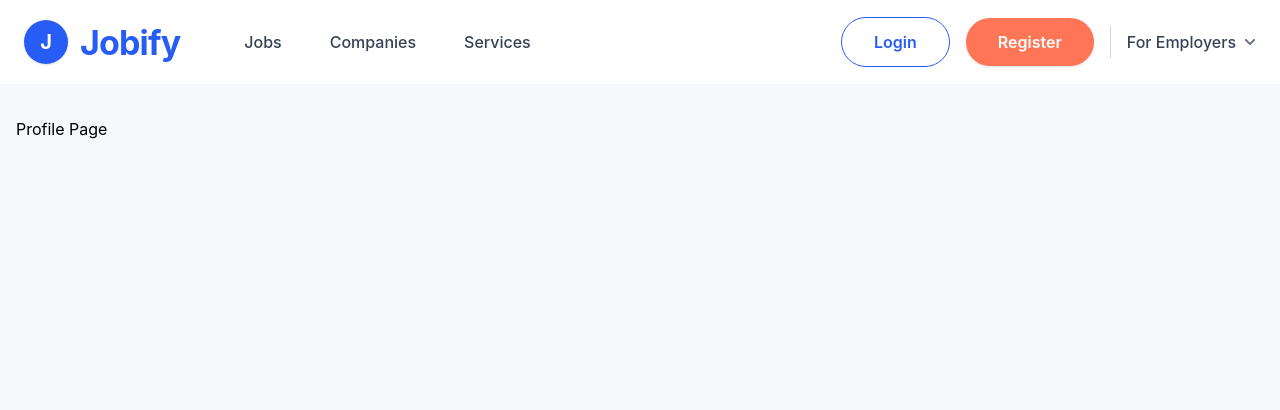
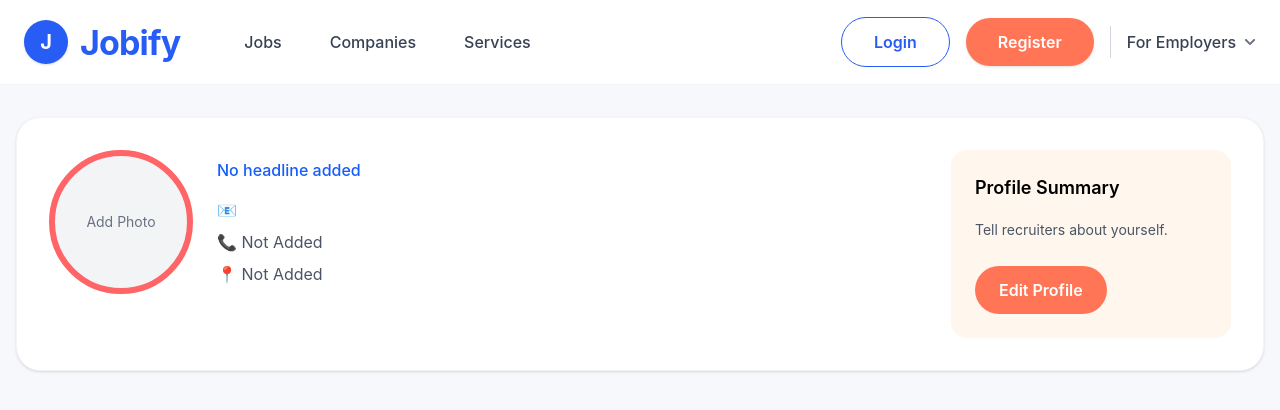
Before and after one commit to CodeSavvyJayesh/JobPortal-Frontend, a React (Vite) app: page /profile in a window 1280 px wide. Shown: the top 410 px of the page. Built offline with nearby package versions, Linux system fonts and the light colour scheme; no server answers.

Commit message:
ProfileHeader added

```diff
--- a/src/App.jsx
+++ b/src/App.jsx
@@ -3,6 +3,8 @@ import Home from "./Pages/Home";
 import Register from "./Pages/Register";
 import Login from "./Pages/Login";
 import Profile from "./Pages/Profile";
+
+
 function App() {
   return (
     <BrowserRouter>
--- a/src/Component/LoginForm.jsx
+++ b/src/Component/LoginForm.jsx
@@ -47,7 +47,7 @@ function LoginForm() {
 
       alert("Login Successful 🚀");
 
-      navigate("/");
+      navigate("/profile");
 
     } catch (error) {
 
--- a/src/Component/Navbar.jsx
+++ b/src/Component/Navbar.jsx
@@ -12,10 +12,12 @@ function Navbar() {
           <div className="flex items-center gap-16">
 
             {/* Logo */}
+
             <div className="flex items-center gap-3 cursor-pointer">
 
               <div className="w-11 h-11 rounded-full bg-[#275DF5] flex items-center justify-center shadow-sm">
                 <span className="text-white font-bold text-xl">
+
                   J
                 </span>
               </div>
--- a/src/Component/Profile/ProfileHeader.jsx
+++ b/src/Component/Profile/ProfileHeader.jsx
@@ -0,0 +1,137 @@
+function ProfileHeader({ profile }) {
+  return (
+    <div
+      className="
+        bg-white
+        rounded-3xl
+        shadow-sm
+        border
+        border-gray-100
+        p-6
+        lg:p-8
+      "
+    >
+      <div
+        className="
+          flex
+          flex-col
+          lg:flex-row
+          justify-between
+          gap-8
+        "
+      >
+        {/* LEFT SECTION */}
+
+        <div className="flex flex-col md:flex-row gap-6">
+
+          {/* PROFILE IMAGE */}
+
+          <div
+            className="
+              w-36
+              h-36
+              rounded-full
+              border-[6px]
+              border-red-400
+              overflow-hidden
+              flex
+              items-center
+              justify-center
+              bg-gray-100
+            "
+          >
+            {profile?.profileImage ? (
+              <img
+                src={profile.profileImage}
+                alt="Profile"
+                className="w-full h-full object-cover"
+              />
+            ) : (
+              <span className="text-gray-500 text-sm">
+                Add Photo
+              </span>
+            )}
+          </div>
+
+          {/* USER DETAILS */}
+
+          <div>
+
+            <h2 className="text-3xl font-bold text-gray-900">
+              {profile?.name}
+            </h2>
+
+            <p className="text-blue-600 font-medium mt-2">
+              {profile?.headline || "No headline added"}
+            </p>
+
+            <div className="mt-4 space-y-2">
+
+              <p className="text-gray-600">
+                📧 {profile?.email}
+              </p>
+
+              <p className="text-gray-600">
+                📞 {profile?.phone || "Not Added"}
+              </p>
+
+              <p className="text-gray-600">
+                📍 {profile?.location || "Not Added"}
+              </p>
+
+            </div>
+
+          </div>
+
+        </div>
+
+        {/* RIGHT SECTION */}
+
+        <div
+          className="
+            bg-orange-50
+            rounded-2xl
+            p-6
+            min-w-[280px]
+          "
+        >
+          <h3 className="font-semibold text-lg">
+            Profile Summary
+          </h3>
+
+          <p
+            className="
+              text-gray-600
+              mt-4
+              text-sm
+              leading-6
+            "
+          >
+            {profile?.about ||
+              "Tell recruiters about yourself."}
+          </p>
+
+          <button
+            className="
+              mt-6
+              bg-[#FF7555]
+              text-white
+              px-6
+              py-3
+              rounded-full
+              font-semibold
+              hover:bg-[#ff6541]
+              transition
+            "
+          >
+            Edit Profile
+          </button>
+
+        </div>
+
+      </div>
+    </div>
+  );
+}
+
+export default ProfileHeader;
--- a/src/Pages/Profile.jsx
+++ b/src/Pages/Profile.jsx
@@ -1,13 +1,69 @@
+import { useEffect, useState } from "react";
 import Navbar from "../Component/Navbar";
+import ProfileHeader from "../Component/Profile/ProfileHeader";
+import { getProfile } from "../api/profileApi";
 
 function Profile() {
+
+  const [profile, setProfile] =
+    useState(null);
+
+  const [loading, setLoading] =
+    useState(true);
+
+  useEffect(() => {
+
+    fetchProfile();
+
+  }, []);
+
+  const fetchProfile = async () => {
+
+    try {
+
+      const data =
+        await getProfile();
+
+      setProfile(data);
+
+    } catch (error) {
+
+      console.error(
+        "Profile Error:",
+        error
+      );
+
+    } finally {
+
+      setLoading(false);
+
+    }
+
+  };
+
+  if (loading) {
+
+    return (
+      <div className="text-center mt-20">
+        Loading Profile...
+      </div>
+    );
+
+  }
+
   return (
     <div className="min-h-screen bg-[#f7f8fc]">
+
       <Navbar />
 
       <div className="max-w-7xl mx-auto px-4 py-8">
-        Profile Page
+
+        <ProfileHeader
+          profile={profile}
+        />
+
       </div>
+
     </div>
   );
 }
--- a/src/api/profileApi.js
+++ b/src/api/profileApi.js
@@ -0,0 +1,56 @@
+import axios from "axios";
+
+const API_URL =
+  "http://localhost:8080/api/user/profile";
+
+const getToken = () => {
+  return localStorage.getItem("token");
+};
+
+export const getProfile = async () => {
+
+  const response = await axios.get(
+    API_URL,
+    {
+      headers: {
+        Authorization: `Bearer ${getToken()}`
+      }
+    }
+  );
+
+  return response.data;
+};
+
+export const createProfile = async (
+  profileData
+) => {
+
+  const response = await axios.post(
+    API_URL,
+    profileData,
+    {
+      headers: {
+        Authorization: `Bearer ${getToken()}`
+      }
+    }
+  );
+
+  return response.data;
+};
+
+export const updateProfile = async (
+  profileData
+) => {
+
+  const response = await axios.put(
+    API_URL,
+    profileData,
+    {
+      headers: {
+        Authorization: `Bearer ${getToken()}`
+      }
+    }
+  );
+
+  return response.data;
+};
```
